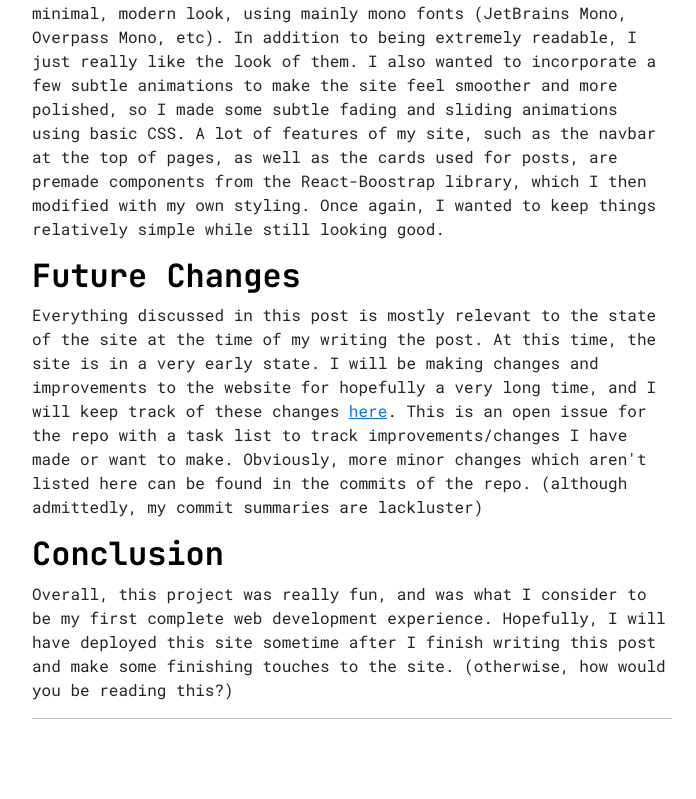
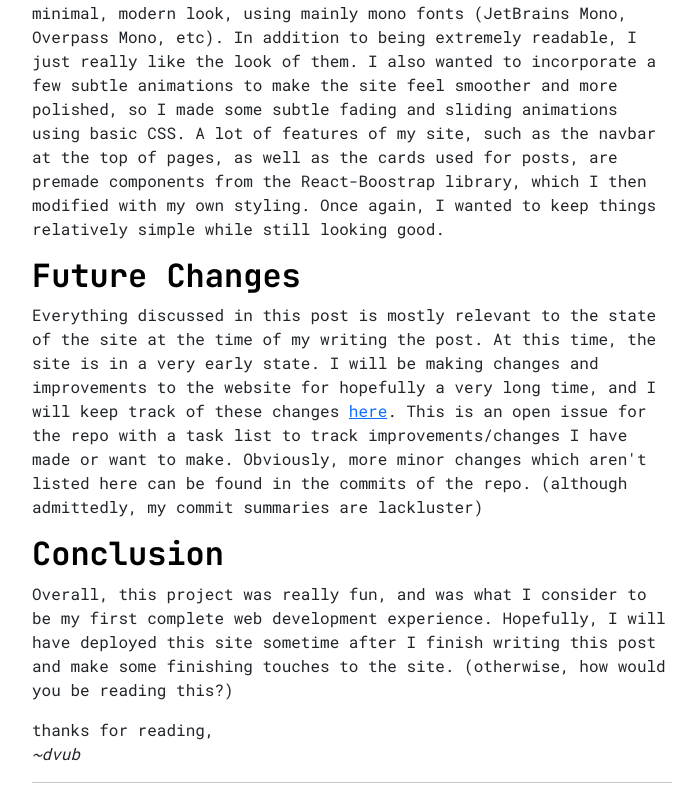
Before and after one commit to dvub/dvub-site, a Next.js app: page /posts/personal-site in a window 1280 px wide. Shown: the part 2277-3076 px from the top of the page, without its empty margins (160-856 px from the left). Built offline with nearby package versions, Linux system fonts and the light colour scheme; a small style sheet from the web is missing; a web font is replaced by a local one.

Commit message:
added small note at bottom of layout

```diff
--- a/components/layout.tsx
+++ b/components/layout.tsx
@@ -64,6 +64,9 @@ const Layout: FC<Props> = (props) => {
                 <div>
                     {children}
                 </div>
+                thanks for reading,
+                <br />
+                <i>~dvub</i>
                 <hr />
             </div>
         </div>
```
